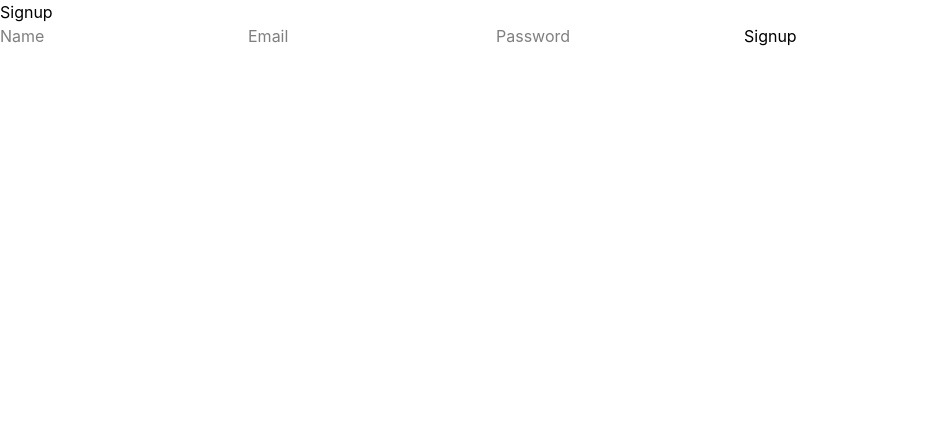
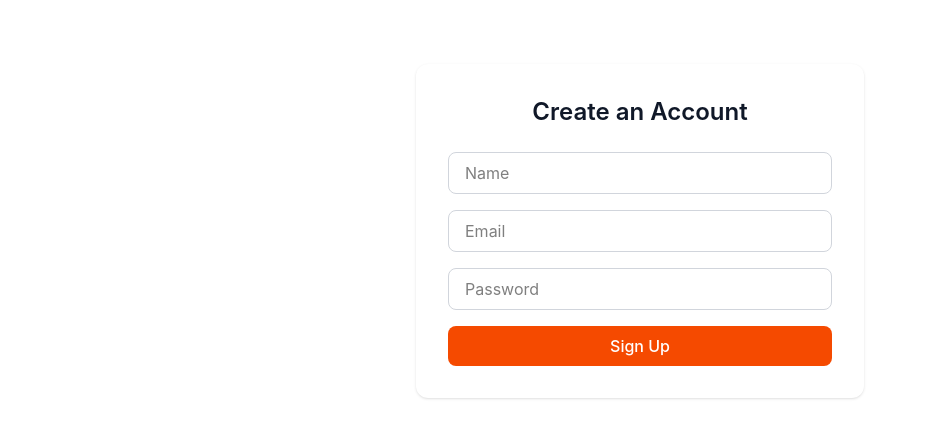
Before and after one commit to zeinrafie1-jpg/unstuck-solo-project, a React app in the folder frontend/: page /signup in a window 1280 px wide. Shown: the top 438 px of the page, without its empty margins (0-926 px from the left). Built offline with nearby package versions, Linux system fonts and the light colour scheme; no server answers; the HTML template or start-up script is replaced by a standard one.

Commit message:
Add VS Code setting to suppress Tailwind v4 @theme false-positive warning

```diff
--- a/frontend/src/index.css
+++ b/frontend/src/index.css
@@ -1 +1,19 @@
 @import "tailwindcss";
+
+@theme {
+  --color-background: #FAF9F6;
+  --color-surface: #FFFFFF;
+  --color-muted: #F0EFE3;
+  --color-border: #E5E1D8;
+
+  --color-accent: #C2540E;
+  --color-accent-light: #FDF1E7;
+  --color-accent-dark: #8A4A16;
+  --color-accent-on: #FCE4D0;
+
+  --color-secondary: #8A7B5E;
+
+  --color-text-primary: #3A332B;
+  --color-text-secondary: #6B6255;
+  --color-text-muted: #4A443A;
+}
--- a/frontend/src/pages/Signup.jsx
+++ b/frontend/src/pages/Signup.jsx
@@ -8,6 +8,7 @@ function Signup() {
   const [email, setEmail] = useState('');
   const [password, setPassword] = useState('');
   const [error, setError] = useState('');
+  const [isSubmitting, setIsSubmitting] = useState(false);
   const { login } = useAuth();
   const navigate = useNavigate();
 
@@ -20,33 +21,46 @@ function Signup() {
       navigate('/dashboard');
     } catch (err) {
       setError(err.message);
+    } finally {
+      setIsSubmitting(false);
     }
   };
 
   return (
-    <div>
-      <h1>Signup</h1>
+    <div className="max-w-md mx-auto mt-16 p-8 bg-white rounded-xl shadow-sm">
+      <h1 className="text-2xl font-semibold text-gray-900 mb-6 text-center">
+        Create an Account
+      </h1>
       <form onSubmit={handleSubmit}>
         <input
+          className="w-full border border-gray-300 rounded-lg px-4 py-2 focus:outline-none focus:ring-2 focus:ring-orange-500 mb-4"
           type="text"
           placeholder="Name"
           value={name}
           onChange={(e) => setName(e.target.value)}
         />
         <input
+          className="w-full border border-gray-300 rounded-lg px-4 py-2 focus:outline-none focus:ring-2 focus:ring-orange-500 mb-4"
           type="email"
           placeholder="Email"
           value={email}
           onChange={(e) => setEmail(e.target.value)}
         />
         <input
+          className="w-full border border-gray-300 rounded-lg px-4 py-2 focus:outline-none focus:ring-2 focus:ring-orange-500 mb-4"
           type="password"
           placeholder="Password"
           value={password}
           onChange={(e) => setPassword(e.target.value)}
         />
-        {error && <p style={{ color: 'red' }}>{error}</p>}
-        <button type="submit">Signup</button>
+        {error && <p className="text-red-600 text-sm mb-4">{error}</p>}
+        <button
+          type="submit"
+          disabled={isSubmitting}
+          className="w-full bg-orange-600 hover:bg-orange-700 text-white px-4 py-2 rounded-lg font-medium disabled:opacity-50 disabled:cursor-not-allowed"
+        >
+          {isSubmitting ? 'Signing up...' : 'Sign Up'}
+        </button>
       </form>
     </div>
   );
```
